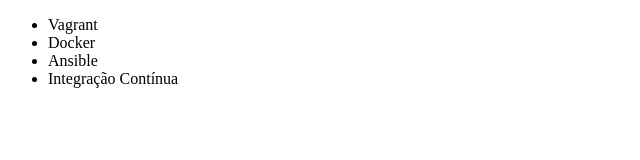
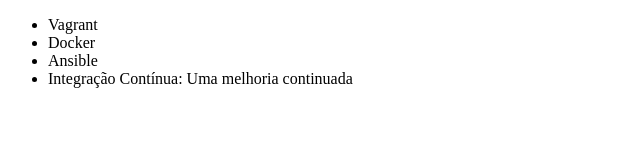
Before and after one commit to EmanuelDsb/curso-git, a plain HTML site: page index.html in a window 1280 px wide. Shown: the whole page, without its empty margins (0-640 px from the left). Drawn offline with Linux system fonts and the light colour scheme.

Commit message:
Renomeando nome do curso Integração contínua

```diff
--- a/index.html
+++ b/index.html
@@ -9,7 +9,7 @@
         <li>Vagrant</li>
         <li>Docker</li>
         <li>Ansible</li>
-        <li>Integração Contínua</li>
+        <li>Integração Contínua: Uma melhoria continuada</li>
     </ul>
 </body>
 </html>
```
